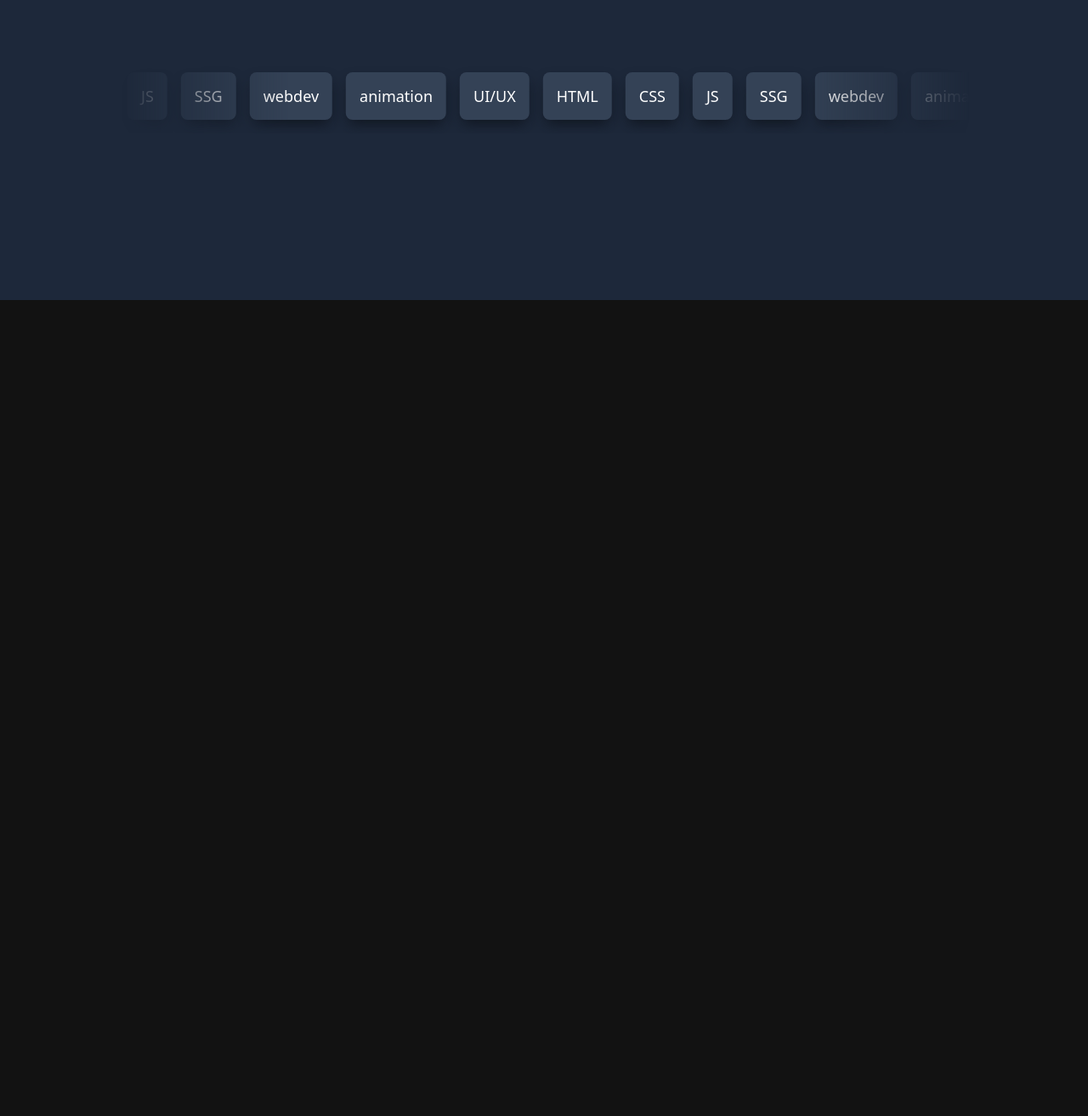
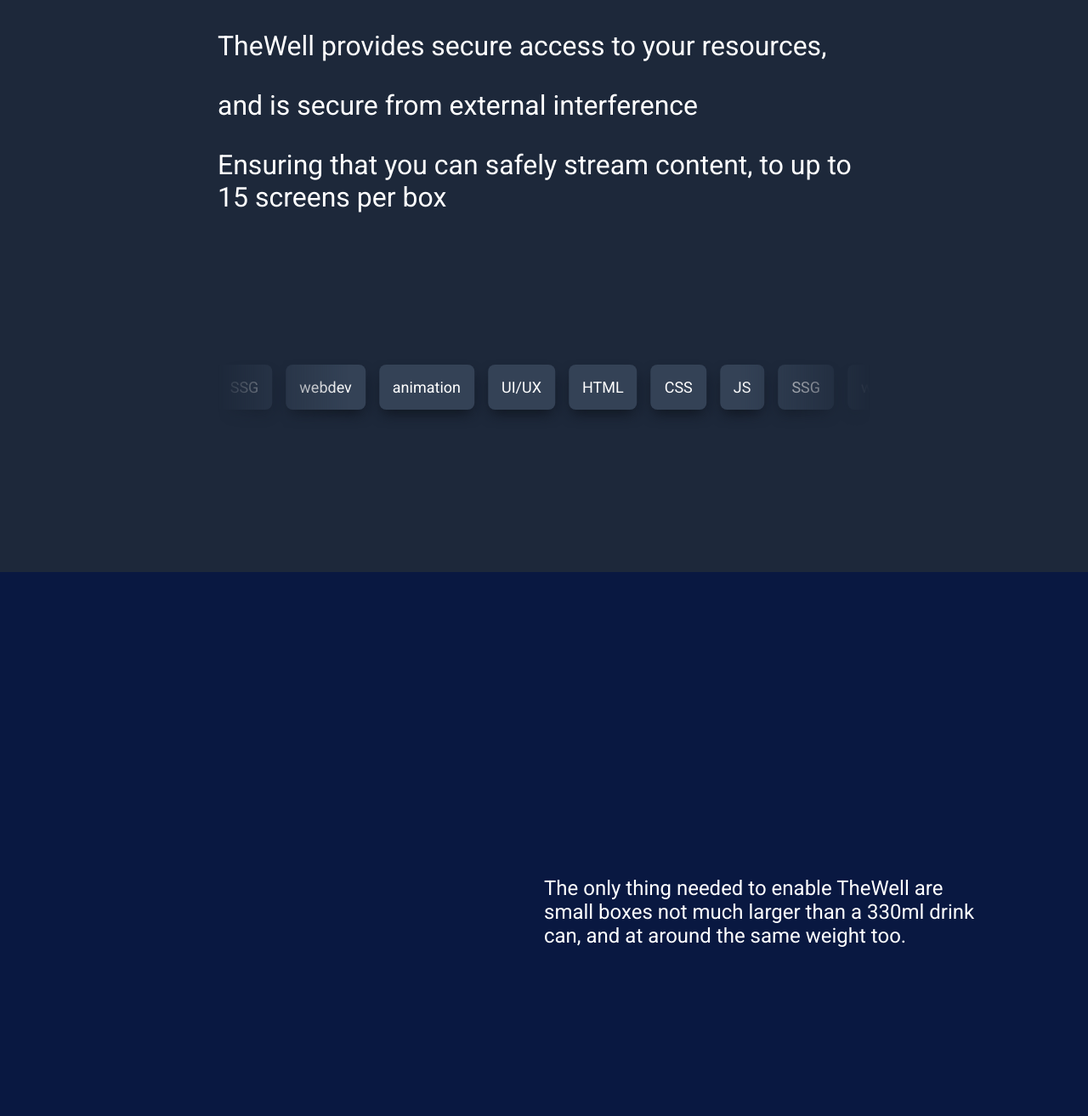
Before and after one commit to iffervescence/TheWellTemp, a plain HTML site: page index.html in a window 1280 px wide. Shown: the part 927-2240 px from the top of the page at 85% size. Before the commit the page ends 1280 px from the top, so only its background shows below. Drawn offline with Linux system fonts and the light colour scheme; some packages are replaced by stand-ins of ours; a script that the page names is missing.

Commit message:
added more sections

```diff
--- a/index.html
+++ b/index.html
@@ -10,6 +10,7 @@
 
     <link rel="stylesheet" href="/styles/styles.css" type="text/css">
     <link rel="stylesheet" href="/styles/scroll.css" type="text/css">
+    <link rel="stylesheet" href="/styles/box.css" type="text/css">
 
     <title>TheWell Draft website</title>
 </head>
@@ -38,6 +39,11 @@
     </div>
 
     <div class="scroller_wrap">
+        <div class="scroller_text">
+            <p>TheWell provides secure access to your resources,</p>
+            <p>and is secure from external interference</p>
+            <p>Ensuring that you can safely stream content, to up to 15 screens per box</p>
+        </div>
         <div class="scroller" data-speed="fast">
             <ul class="tag-list scroller__inner">
             <li>HTML</li>
@@ -51,8 +57,20 @@
         </div>
     </div>
 
+    <div class="box">
+        <div class="box-box">
+            <script type="module" src="https://unpkg.com/@splinetool/viewer@1.1.6/build/spline-viewer.js"></script>
+            <spline-viewer loading-anim-type="spinner-big-light" url="https://prod.spline.design/VXj9P5HruVNsGzFD/scene.splinecode"></spline-viewer>
+        </div>
+        <div class="box-text">
+            <p>
+                The only thing needed to enable TheWell are small boxes not much larger than a 330ml drink can, and at around the same weight too.
+            </p>
+        </div>
+    </div>
 
-      <script type="text/javascript" src="script.js"></script>
+
+    <script type="text/javascript" src="script.js"></script>
 
 </body>
 </html>
--- a/script.js
+++ b/script.js
@@ -24,5 +24,11 @@ function addAnimation() {
       duplicatedItem.setAttribute("aria-hidden", true);
       scrollerInner.appendChild(duplicatedItem);
     });
+
+    scrollerContent.forEach((item) => {
+      const duplicatedItem = item.cloneNode(true);
+      duplicatedItem.setAttribute("aria-hidden", true);
+      scrollerInner.appendChild(duplicatedItem);
+    });
   });
 }
--- /dev/null
+++ b/styles/box.css
@@ -0,0 +1,69 @@
+.box {
+    background-color: rgb(9, 24, 65);
+    display: grid;
+    grid-template-columns: 0.5fr repeat(4, 1fr) 0.5fr;
+    grid-template-rows: 0.5fr repeat(3, 1fr) 0.5fr;
+    grid-column-gap: 0px;
+    grid-row-gap: 0px;
+    place-items: center;
+    height: 80dvh;
+    width: 100%;
+    overflow-x: hidden;
+}
+
+
+
+.box-box {
+    grid-area: 1 / 2 / 6 / 5;
+    width: 100%;
+    height: 100%;
+    overflow: visible;
+    z-index: 0;
+}
+
+.box-text {
+    grid-area: 3 / 4 / 5 / 6;
+    font-size: x-large;
+    z-index: 2;
+}
+
+
+/* For tablets */
+@media (max-aspect-ratio: 1/1), (max-width: 1024px) {
+    .box {
+        grid-template-columns: 1fr 3fr 1fr;
+        grid-template-rows: 1fr 3fr 0.5fr 1fr 1fr;
+        height: 60dvh;
+    }
+
+    .box-box {
+        grid-area: 1 / 1 / 4 / 4;
+    }
+
+    .box-text {
+        grid-area: 4 / 2 / 5 / 3;
+    }
+}
+
+
+/* For mobile */
+@media (max-aspect-ratio: 9/16)  {
+    .box {
+        height: 80dvh
+    }
+
+    .box-box {
+        grid-area: 1 / 1 / 4 / 4;
+    }
+
+    .box-text {
+        font-size: large;
+    }
+}
+
+/* For mobile landscape mode*/
+@media (max-height: 430px) {
+    .box {
+        height: 200dvh;
+    }
+}
--- a/styles/scroll.css
+++ b/styles/scroll.css
@@ -7,16 +7,29 @@
   }
 
 .scroller_wrap {
+    height: 100dvh;
+    width: 100%;
+    overflow-x: hidden;
     display: grid;
-    min-block-size: 60vh;
+    grid-template-columns: repeat(5, 1fr);
+    grid-template-rows: repeat(5, 1fr);
+    grid-column-gap: 0px;
+    grid-row-gap: 0px;
     place-content: center;
-    font-family: system-ui;
+    font-family: 'Roboto', Helvetica, Arial, sans-serif;
     font-size: 1.125rem;
     background-color: var(--clr-primary-800);
   }
 
+.scroller_text {
+    grid-area: 2 / 2 / 3 / 5;
+    width: 100%;
+    font-size: xx-large;
+    text-align: left;
+}
+
 .scroller {
-    max-width: 1000px;
+    grid-area: 4 / 2 / 5 / 5;
   }
 
   .scroller__inner {
@@ -87,3 +100,30 @@
   .test {
     background: red !important;
   }
+
+
+  /* For tablets */
+@media (max-aspect-ratio: 1/1), (max-width: 1024px) {
+  .scroller_wrap {
+      height: 80dvh;
+  }
+}
+
+
+/* For mobile */
+@media (max-aspect-ratio: 9/16)  {
+  .scroller_wrap {
+      height: 80dvh
+  }
+
+  .scroller_text {
+    font-size: x-large;
+  }
+}
+
+/* For mobile landscape mode*/
+@media (max-height: 430px) {
+  .scroller_wrap {
+      height: 200dvh;
+  }
+}
--- a/styles/styles.css
+++ b/styles/styles.css
@@ -23,7 +23,6 @@ html, body {
     border: 2px solid limegreen;
 }
 */
-
 
 .hero-bg {
     grid-area: 1 / 1 / 6 / 6;
@@ -138,7 +137,6 @@ html, body {
         font-size: xx-large;
     }
 
-
 }
 
 /* For mobile */
```
Also changed, not shown: mobile-svg.svg (added).
